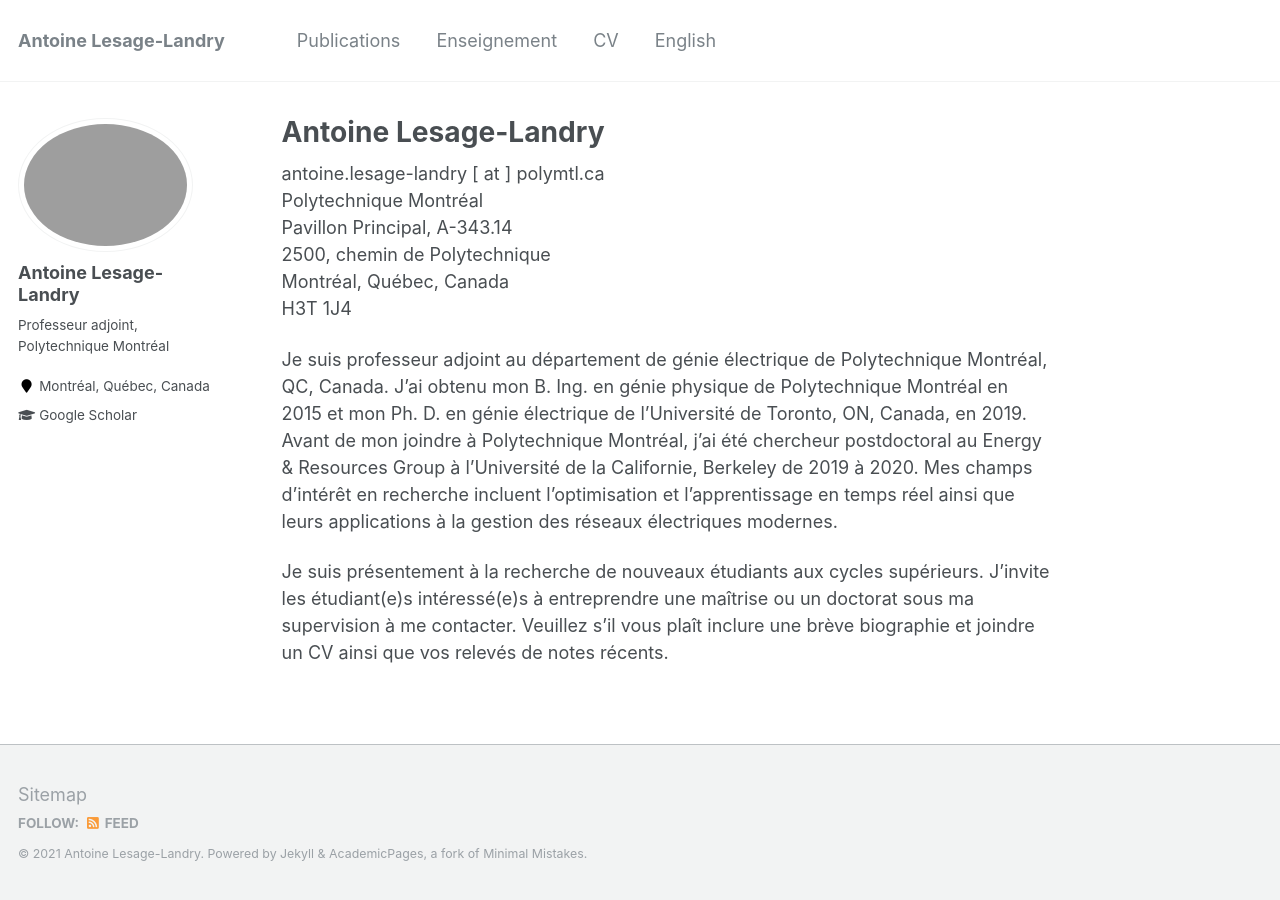
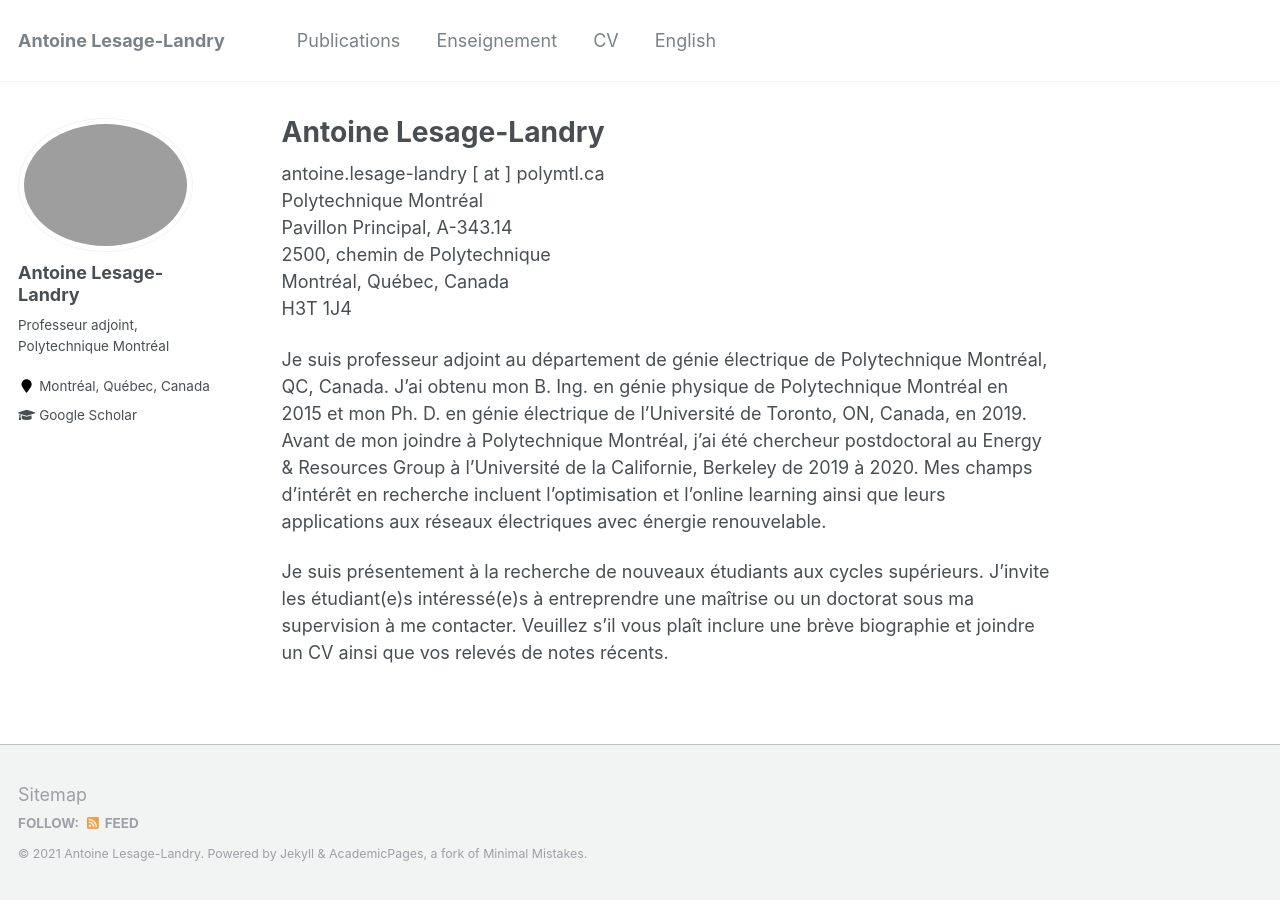
Before and after one commit to alesagelandry/fr, a Jekyll site: the page built from _pages/about.md, in a window 1280 px wide. Built offline with Jekyll 4.4.1, drawn with Linux system fonts in a browser that asks for light colours.

Commit message:
Update about.md

```diff
--- a/_pages/about.md
+++ b/_pages/about.md
@@ -15,6 +15,6 @@ Montréal, Québec, Canada<br />
 H3T 1J4<br />
 
 
-Je suis professeur adjoint au département de génie électrique de Polytechnique Montréal, QC, Canada. J’ai obtenu mon B. Ing. en génie physique de Polytechnique Montréal en 2015 et mon Ph. D. en génie électrique de l’Université de Toronto, ON, Canada, en 2019. Avant de mon joindre à Polytechnique Montréal, j’ai été chercheur postdoctoral au Energy & Resources Group à l’Université de la Californie, Berkeley de 2019 à 2020. Mes champs d’intérêt en recherche incluent l’optimisation et l’apprentissage en temps réel ainsi que leurs applications à la gestion des réseaux électriques modernes.
+Je suis professeur adjoint au département de génie électrique de Polytechnique Montréal, QC, Canada. J’ai obtenu mon B. Ing. en génie physique de Polytechnique Montréal en 2015 et mon Ph. D. en génie électrique de l’Université de Toronto, ON, Canada, en 2019. Avant de mon joindre à Polytechnique Montréal, j’ai été chercheur postdoctoral au Energy & Resources Group à l’Université de la Californie, Berkeley de 2019 à 2020. Mes champs d’intérêt en recherche incluent l’optimisation et l’online learning ainsi que leurs applications aux réseaux électriques avec énergie renouvelable.
 
 Je suis présentement à la recherche de nouveaux étudiants aux cycles supérieurs. J’invite les étudiant(e)s intéressé(e)s à entreprendre une maîtrise ou un doctorat sous ma supervision à me contacter. Veuillez s’il vous plaît inclure une brève biographie et joindre un CV ainsi que vos relevés de notes récents.
```
